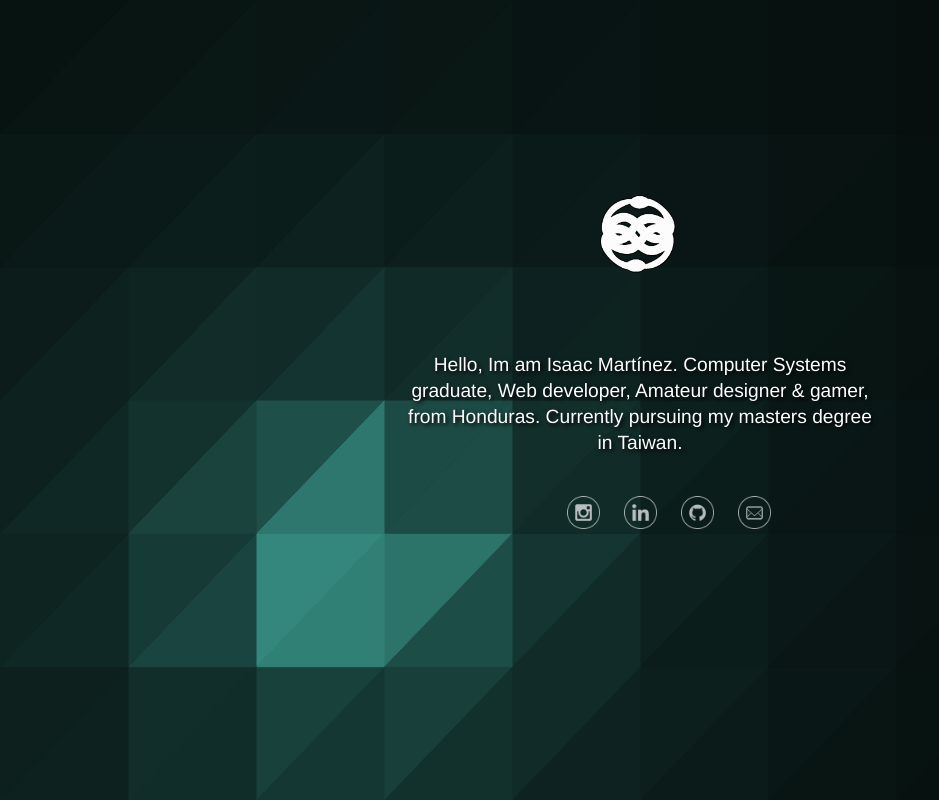
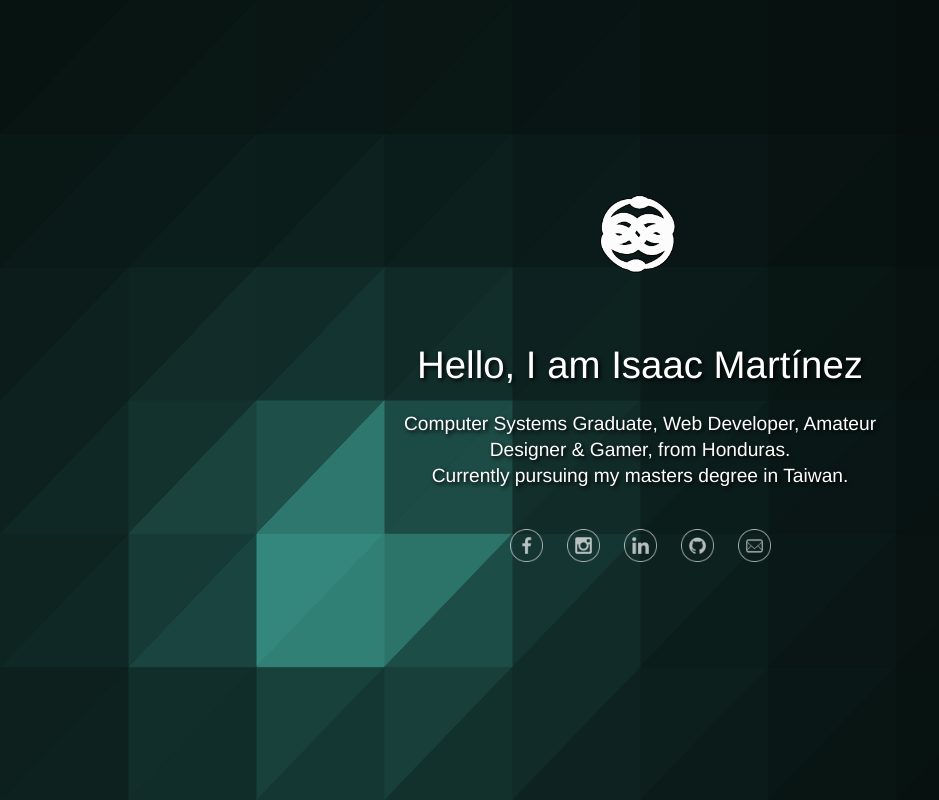
Before and after one commit to isaacmtz90/imartinez.me, a plain HTML site: page static_site/index.html in a window 1280 px wide. Shown: the whole page, without its empty margins (0-939 px from the left). Drawn offline with Linux system fonts and the light colour scheme.

Commit message:
more changes, ranched incorrectly

```diff
--- a/static_site/assets/stylesheets/style.css
+++ b/static_site/assets/stylesheets/style.css
@@ -48,7 +48,7 @@ html { width: 100%; -webkit-font-smoothing: antialiased; }
 body { width: 100%; padding: 0; margin: 0; background: #000; text-align: center; }
 
 p { font-size: 1.2em; line-height: 1.35em; color: #fff; padding: 0; margin: 60px 0 40px; font-family: 'helvetica neue', helvetica, arial, sans-serif; font-weight: 200; text-shadow: 2px 2px 4px rgba(0, 0, 0, 1); }
-p strong { font-weight: 500; }
+p strong { font-size: 2em; font-weight: 500; }
 
 a { color: #ffcc00; text-decoration: none; }
 a:hover { color: #fff; -webkit-transition:all 0.2s ease-in-out; }
@@ -63,7 +63,6 @@ ul li a:hover { opacity: 1;
     transform: scale(1.5,1.5);
 
 	}
-ul li.twitter a { width: 33px; height: 33px; display: block; background: transparent url('/assets/images/twitter.png') top center no-repeat; text-indent: -9999px;background-size: contain; }
 ul li.facebook a { width: 33px; height: 33px; display: block; background: transparent url('/assets/images/facebook.png') top center no-repeat; text-indent: -9999px; background-size: contain;}
 ul li.linkedin a { width: 33px; height: 33px; display: block; background: transparent url('/assets/images/linkedin.png') top center no-repeat; text-indent: -9999px; background-size: contain;}
 ul li.github a { width: 33px; height: 33px; display: block; background: transparent url('/assets/images/Github.png') top center no-repeat; text-indent: -9999px; background-size: contain;}
--- a/static_site/index.html
+++ b/static_site/index.html
@@ -27,14 +27,15 @@
 
 	<div class="logo"><h1><a href="#" title="Isaac Martinez">Isaac Martinez</a></h1></div>
 	<div>
-	<p><strong>Hello, Im am Isaac Martínez.</strong> Computer Systems graduate, Web developer, Amateur designer &amp; gamer, from Honduras. Currently pursuing my masters degree in Taiwan.</p>
+	<p><strong>Hello, I am Isaac Martínez</strong><br/><br/>
+	 Computer Systems Graduate, Web Developer, Amateur Designer &amp; Gamer, from Honduras.<br/>
+	  Currently pursuing my masters degree in Taiwan.</p>
 	<ul>
 		<li class="facebook"><a href="http://facebook.com/iScream23" title="Facebook"></a></li>
 		<li class="instagram"><a href="http://instagram.com/isaacmtz90" title="Instagram"></a></li>
 		<li class="linkedin"><a href="http://www.linkedin.com/pub/isaac-martinez/7b/198/527/" title="LinkedIn"></a></li>
 		<li class="github"><a href="https://github.com/isaacmtz90" title="Github"></a></li>
 		<li class="email"><a href="mailto:imtz90b@gmail.com" title="Email"></a></li>
-
 
 
 	</ul>
@@ -58,6 +59,7 @@
 		setTimeout(function(){ $(".content li:nth-child(4)").addClass('animated rotateInUpRight').css("opacity","1"); }, 1000);
 		setTimeout(function(){ $(".content li:nth-child(3)").addClass('animated rotateInUpRight').css("opacity","1"); }, 1500);
 		setTimeout(function(){ $(".content li:nth-child(2)").addClass('animated rotateInUpRight').css("opacity","1"); }, 2000);
+		setTimeout(function(){ $(".content li:nth-child(1)").addClass('animated rotateInUpRight').css("opacity","1"); }, 2500);
 
 
 
```
